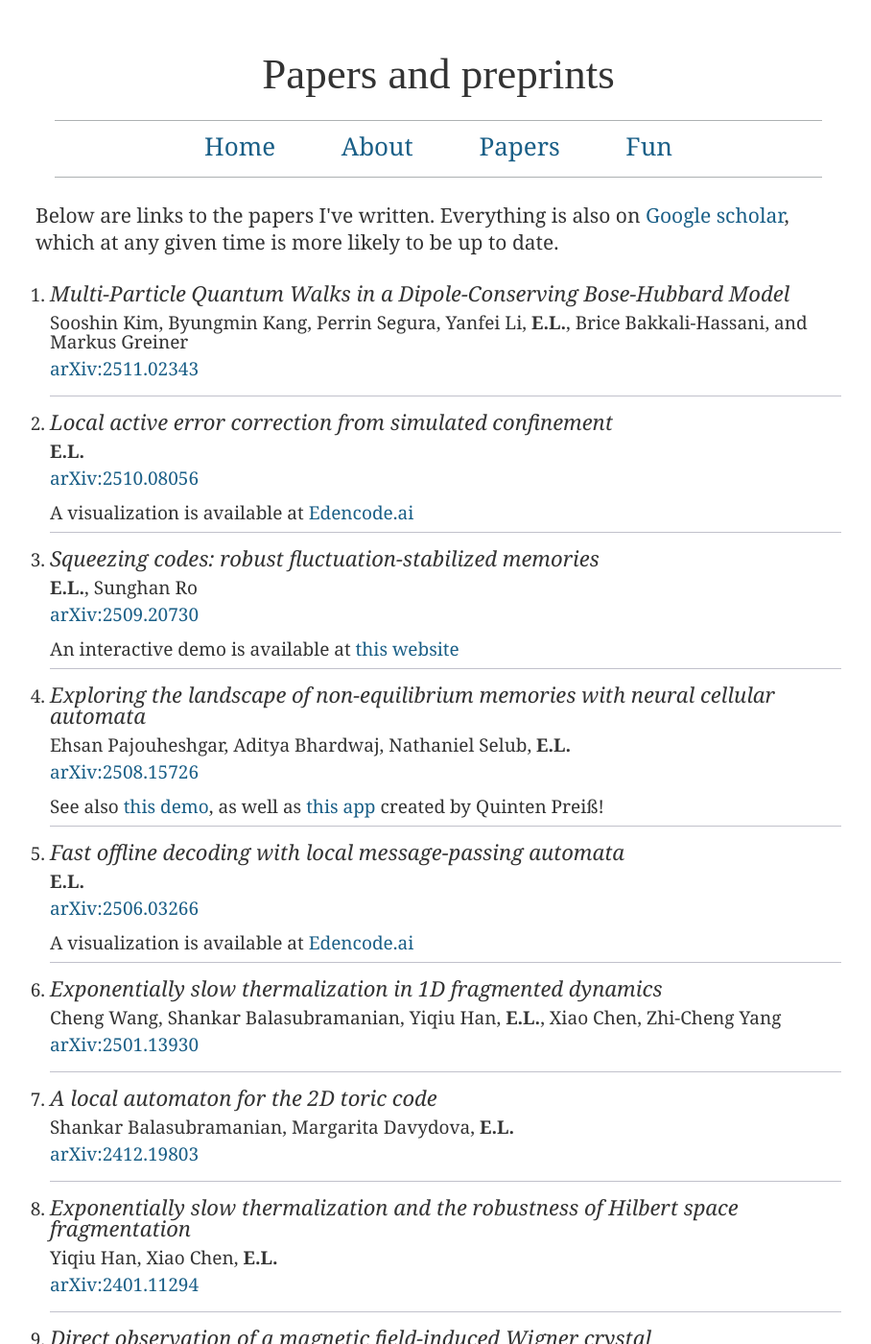
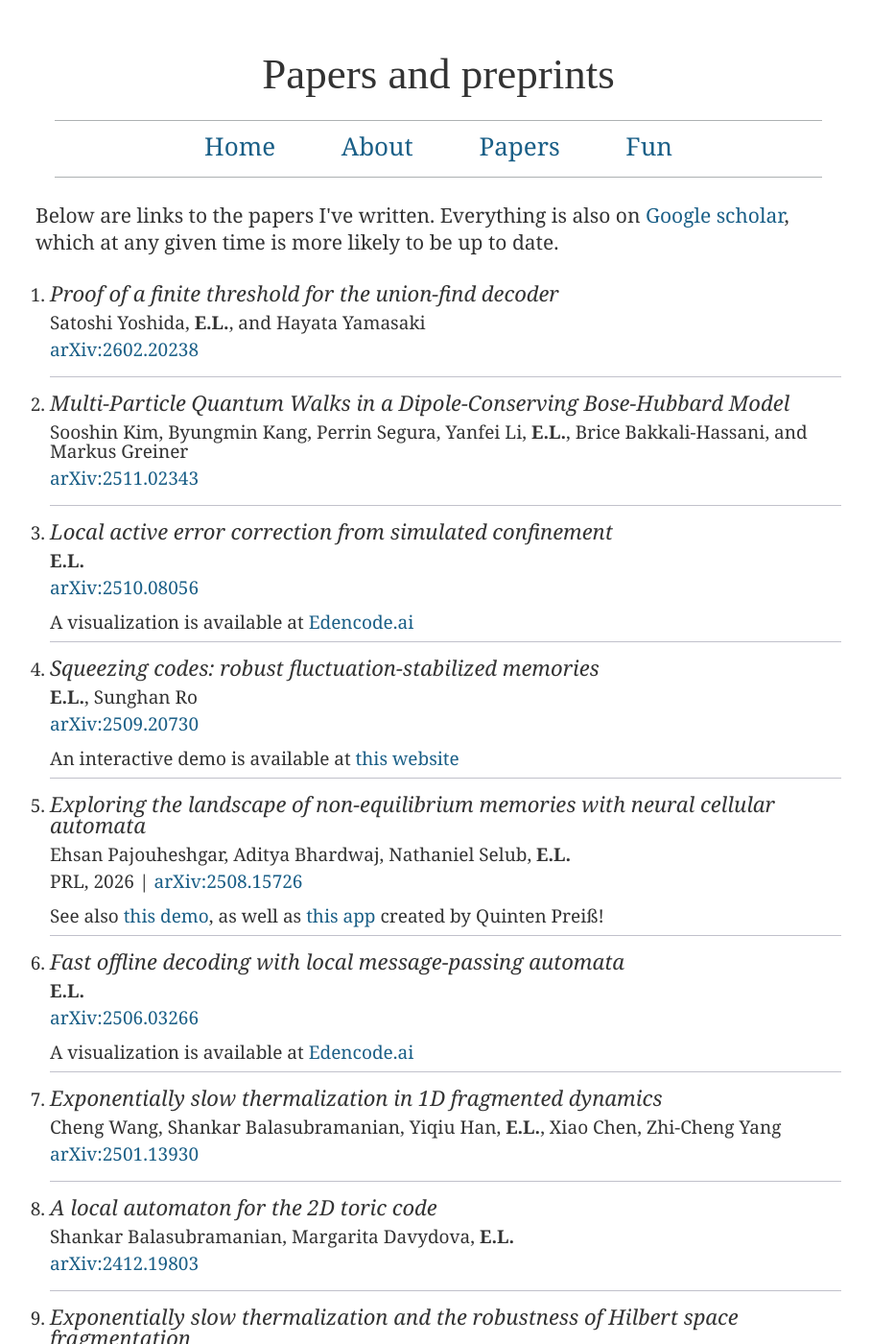
Before and after one commit to ethanlake/ethanlake.github.io, a Jekyll site: the page papers.html, which Jekyll copies as it is, in a window 1280 px wide and 1400 px high. Shown: the whole window at 96% size, without its empty margins (183-1091 px from the left). Built offline with Jekyll 4.4.1, drawn with Linux system fonts in a browser that asks for light colours.

Commit message:
Update papers.html

```diff
--- a/papers.html
+++ b/papers.html
@@ -42,6 +42,15 @@
  <ol class="paper">
 
   <li>
+    <h3>Proof of a finite threshold for the union-find decoder</h3>
+    <p class="details">
+      <span class="authors"> Satoshi Yoshida, <b>E.L.</b>, and Hayata Yamasaki</span>
+      <span class="journal"><a href="https://arxiv.org/abs/2602.20238">arXiv:2602.20238</a></span>
+      <hr>
+    </p>
+  </li>
+
+  <li>
     <h3>Multi-Particle Quantum Walks in a Dipole-Conserving Bose-Hubbard Model</h3>
     <p class="details">
       <span class="authors"> Sooshin Kim, Byungmin Kang, Perrin Segura, Yanfei Li, <b>E.L.</b>, Brice Bakkali-Hassani, and Markus Greiner</span>
@@ -77,7 +86,7 @@
     </h3>
     <p class="details">
       <span class="authors"> Ehsan Pajouheshgar, Aditya Bhardwaj, Nathaniel Selub, <b>E.L.</b></span>
-      <span class="journal"><a href="https://arxiv.org/abs/2508.15726">arXiv:2508.15726</a></span>
+      <span class="journal">PRL, 2026 | <a href="https://arxiv.org/abs/2508.15726">arXiv:2508.15726</a></span>
       <span class="authors"> See also <a href="https://memorynca.github.io/2D/">this demo</a>, as well as <a href="https://apps.apple.com/de/app/nca-memories/id6754988083?l=en-GB">this app</a> created by Quinten Preiß! </span>
       <hr>
     </p>
```
